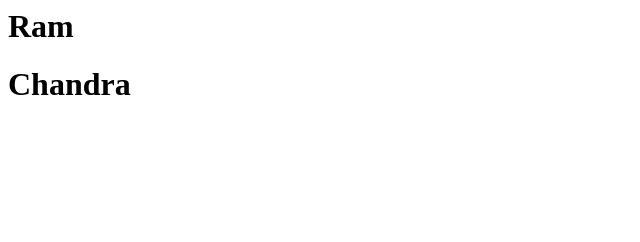
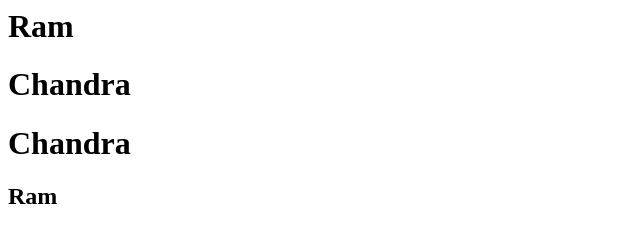
Before and after one commit to ram090/githubrepo1, a plain HTML site: page index.html in a window 1280 px wide. Shown: the whole page, without its empty margins (0-640 px from the left). Drawn offline with Linux system fonts and the light colour scheme.

Commit message:
Local changes 2

```diff
--- a/index.html
+++ b/index.html
@@ -1 +1,4 @@
+
 <h1>Ram</h1><h1>Chandra</h1>
+
+<h1>Chandra</h1><h2>Ram</h2>
```
